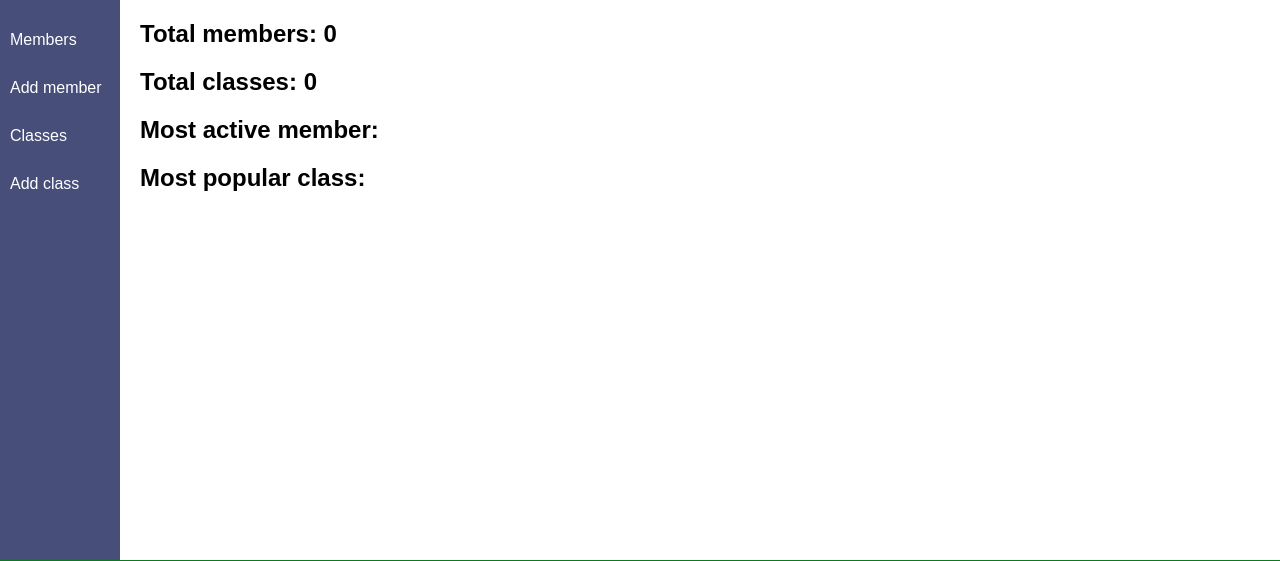
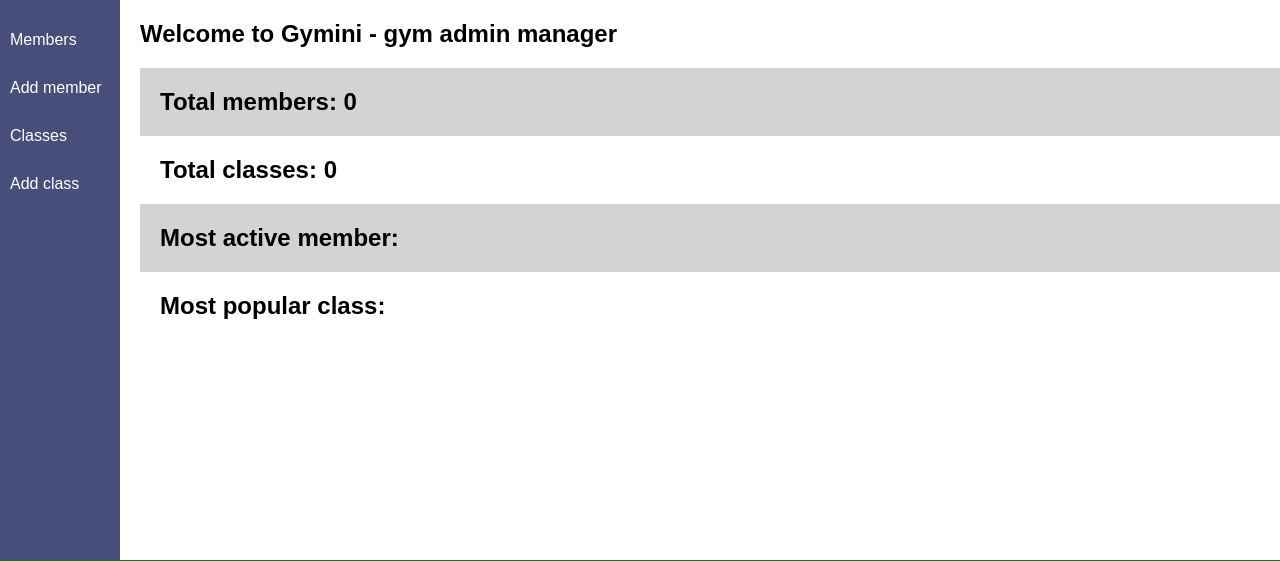
Before and after one commit to StrtMilne/e53-python-project-gym, a Flask app: page / in a window 1280 px wide. Shown: the part 120-681 px from the top of the page. Run offline with Flask 2, Linux system fonts and the light colour scheme; data that the repository does not hold is empty; some libraries are stand-ins or nearby versions.

Commit message:
minor refactoring of HTML for readability

```diff
--- a/app.py
+++ b/app.py
@@ -2,19 +2,59 @@ from flask import Flask, render_template
 from db.run_sql import run_sql
 from controllers.members_controller import members_blueprint
 from controllers.classes_controller import classes_blueprint
+import repositories.members_repository as members_repository
+import repositories.classes_repository as classes_repository
 
 app = Flask(__name__)
 
 app.register_blueprint(members_blueprint)
 app.register_blueprint(classes_blueprint)
 
+def most_common(list):
+    result = []
+    instances = 0
+
+    for item in list:
+        occurs = list.count(item)
+        if occurs == instances:
+            result.append(item)
+        if occurs > instances:
+            result = []
+            result.append(item)
+
+    return result
+
 @app.route("/")
 def index():
+#total members
     sql = "SELECT * FROM members"
     total_members = len(run_sql(sql))
+
+#total classes
     sql = "SELECT * FROM classes"
     total_classes = len(run_sql(sql))
-    return render_template("index.html", title="Home", total_members=total_members, total_classes=total_classes)
+
+#most active members
+    sql = "SELECT members.id FROM members INNER JOIN attendances ON members.id = attendances.member_id INNER JOIN classes ON attendances.class_id = classes.id"
+    list = run_sql(sql)
+    id_list = most_common(list)
+    member_list = []
+    for id in id_list:
+        member = members_repository.select(id[0])
+        first_name = member.first_name
+        last_name = member.last_name
+        name = first_name + " " + last_name
+        member_list.append(name)
+
+#most booked class
+    sql = "SELECT classes.name FROM classes INNER JOIN attendances ON classes.id = attendances.class_id INNER JOIN members ON attendances.member_id = members.id"
+    list = run_sql(sql)
+    name_list = most_common(list)
+    class_list = []
+    for name in name_list:
+        class_list.append(name[0])
+
+    return render_template("index.html", title="Home", total_members=total_members, total_classes=total_classes, member_list=member_list, class_list=class_list)
 
 if __name__ == '__main__':
     app.run(debug=True)
--- a/static/style.css
+++ b/static/style.css
@@ -316,6 +316,18 @@ li:hover {
     width: auto;
 }
 
+.grey {
+    background-color: lightgrey;
+    margin: 0;
+    padding: 20px;
+}
+
+.darkgrey {
+    background-color: rgb(255, 255, 255);
+    margin: 0;
+    padding: 20px;
+}
+
 @media (max-width: 800px) {
     body {
         margin: 0;
--- a/templates/index.html
+++ b/templates/index.html
@@ -2,9 +2,10 @@
 
 {% block content %}
 <section class="dashboard">
-    <h2>Total members: {{ total_members }}</h2>
-    <h2>Total classes: {{ total_classes }}</h2>
-    <h2>Most active member:</h2>
-    <h2>Most popular class:</h2>
+    <h1> Welcome to Gymini - gym admin manager</h1>
+    <h2 class="grey">Total members: {{ total_members }}</h2>
+    <h2 class="darkgrey">Total classes: {{ total_classes }}</h2>
+    <h2 class="grey">Most active member: {% for name in member_list %} {{ name }} {% endfor %}</h2>
+    <h2 class="darkgrey">Most popular class: {% for name in class_list %} {{ name }} {% endfor %}</h2>
 </section>
 {% endblock %}
```
Also changed, not shown: templates/classes/booked_members.html (indentation only).
